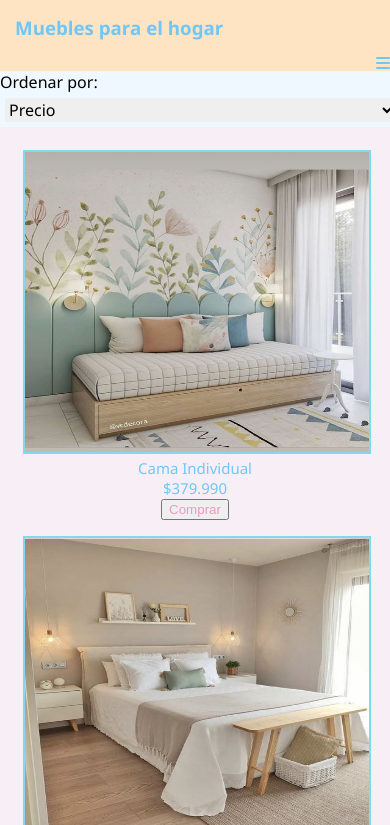
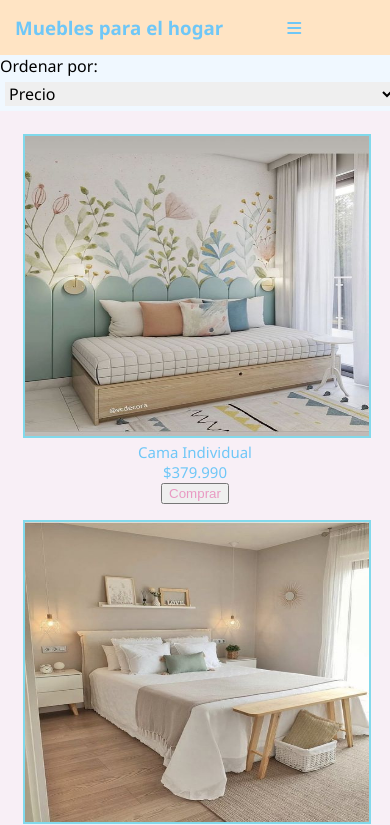
Before and after one commit to NataliaAcunaNeira/Desafio-N-3-MediasQueries, a plain HTML site: page index.html in a window 390 px wide. Shown: the top 825 px of the page. Drawn offline with Linux system fonts and the light colour scheme.

Commit message:
cambios menu mobile

```diff
--- a/assets/css/style.css
+++ b/assets/css/style.css
@@ -178,4 +178,17 @@ h3 {
         display: flex;
         justify-content: end;
     }
+
+    aside {
+        display: flex;
+        flex-direction: row;
+        align-items: center;
+        justify-content: space-between;
+        width: 100%;
+    }
+
+    .footer {
+        padding: 10%;
+    }
+
 }
--- a/index.html
+++ b/index.html
@@ -13,8 +13,8 @@
     <main>
         <aside>
             <h3>Muebles para el hogar</h3>
+            <i class="fas fa-bars"></i>
             <ul>
-                <i class="fas fa-bars"></i>
                 <li class="header-list">Inicio</li>
                 <li class="header-list">Quienes somos</li>
                 <li class="header-list">Productos</li>
@@ -28,7 +28,7 @@
                     <option value="producto">Producto</option>
                 </select>
         </nav>
-        </section>
+
         <section class="paginacion">
             <ul>
                 <li><a class="active">...</a></li>
```
